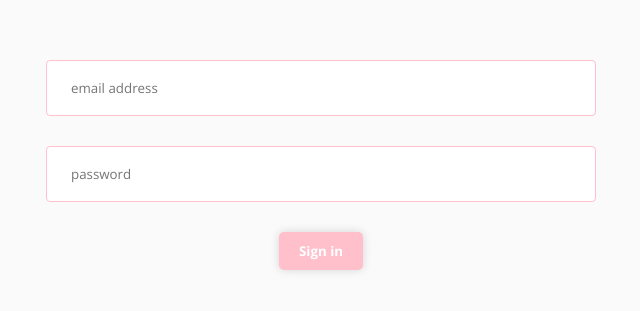
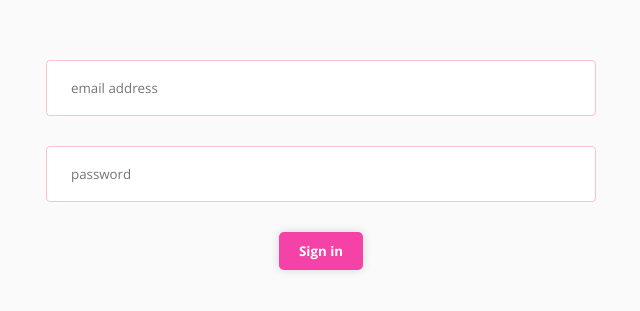
Before and after one commit to CreatorLZ/huddlegallery, a React (Vite) app: page /login in a window 1280 px wide. Shown: the part 283-594 px from the top of the page, without its empty margins (319-959 px from the left). Built offline with nearby package versions, Linux system fonts and the light colour scheme; no server answers.

Commit message:
Update Login.jsx

```diff
--- a/src/Pages/Login.jsx
+++ b/src/Pages/Login.jsx
@@ -113,7 +113,7 @@ const Login = () => {
               {errorMessage}
             </span>
           )}
-          <Button style={{background:"pink",color:"white", borderRadius:"5px", padding:"10px 20px"}}>
+          <Button style={{background:"#f542a7",color:"white", borderRadius:"5px", padding:"10px 20px"}}>
             {loading ? (
               <AnimatedLoader src="./images/loading-gif2.gif" alt="loading" />
             ) : (
```
